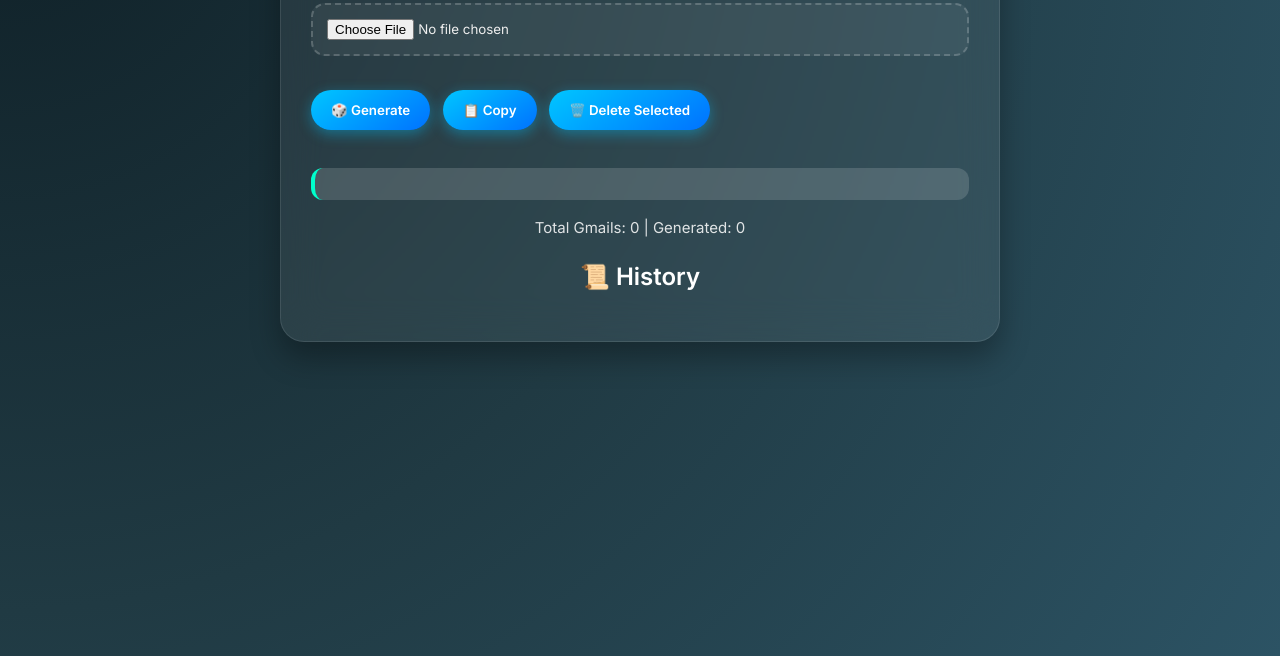
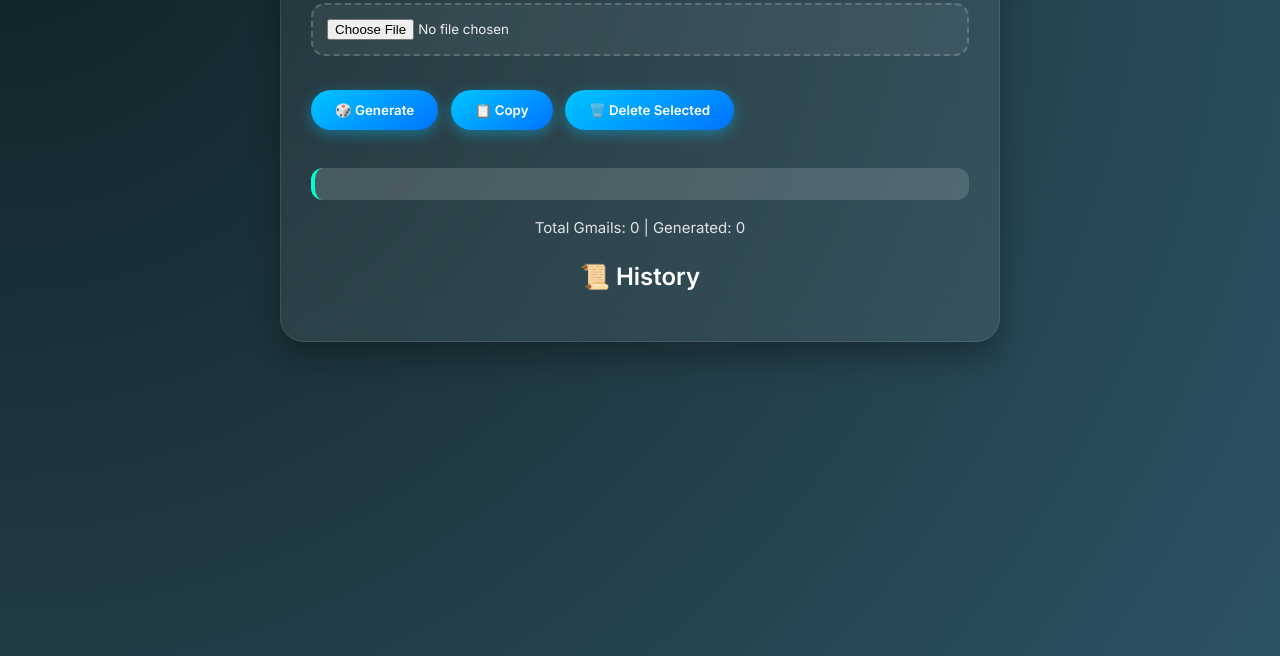
Before and after one commit to rokun08/gmail-generator, a plain HTML site: page index.html in a window 1280 px wide. Shown: the part 144-800 px from the top of the page. Drawn offline with Linux system fonts and the light colour scheme.

Commit message:
index.html

```diff
--- a/index.html
+++ b/index.html
@@ -45,21 +45,33 @@
       color: #eee;
     }
     .buttons button {
-      padding: 12px 20px;
+      padding: 12px 24px;
       margin: 10px 8px 20px 0;
       border: none;
-      border-radius: 50px;
+      border-radius: 999px;
       background: linear-gradient(145deg, #00c6ff, #0072ff);
       color: white;
       font-weight: 600;
       cursor: pointer;
-      transition: transform 0.2s ease, background 0.3s ease, box-shadow 0.3s;
+      transition: transform 0.15s ease, background 0.3s ease, box-shadow 0.3s, scale 0.2s;
       box-shadow: 0 4px 14px rgba(0, 198, 255, 0.4);
+      position: relative;
     }
-    .buttons button:hover {
-      transform: translateY(-2px);
-      background: linear-gradient(145deg, #009ce0, #005fcc);
-      box-shadow: 0 6px 18px rgba(0, 198, 255, 0.5);
+    .buttons button:active {
+      transform: scale(0.96);
+      box-shadow: 0 2px 8px rgba(0, 198, 255, 0.2);
+    }
+    .buttons button::after {
+      content: '';
+      position: absolute;
+      top: 0; left: 0; right: 0; bottom: 0;
+      border-radius: 999px;
+      background: rgba(255, 255, 255, 0.2);
+      opacity: 0;
+      transition: opacity 0.3s;
+    }
+    .buttons button:active::after {
+      opacity: 1;
     }
     .generated {
       background: rgba(255, 255, 255, 0.15);
```
